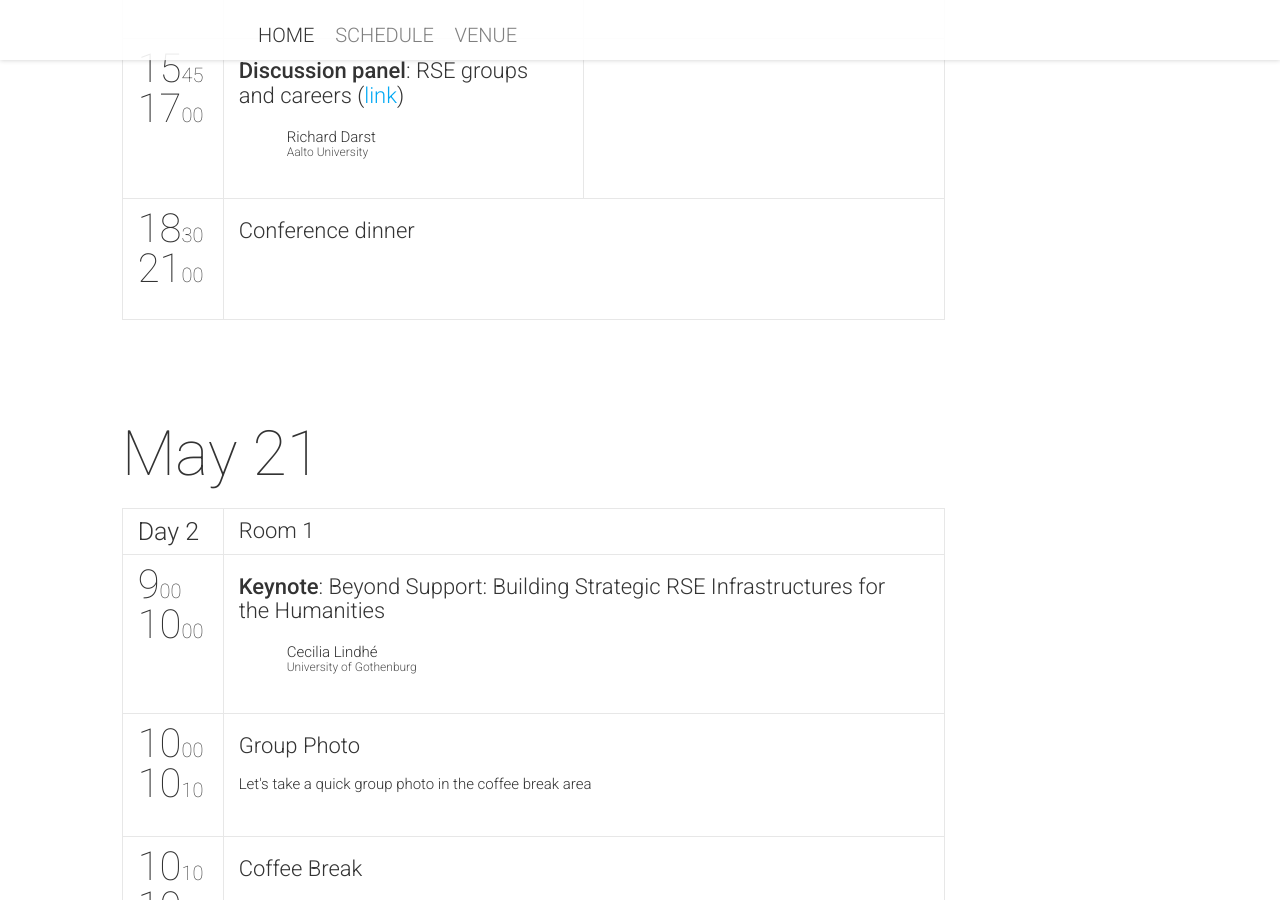
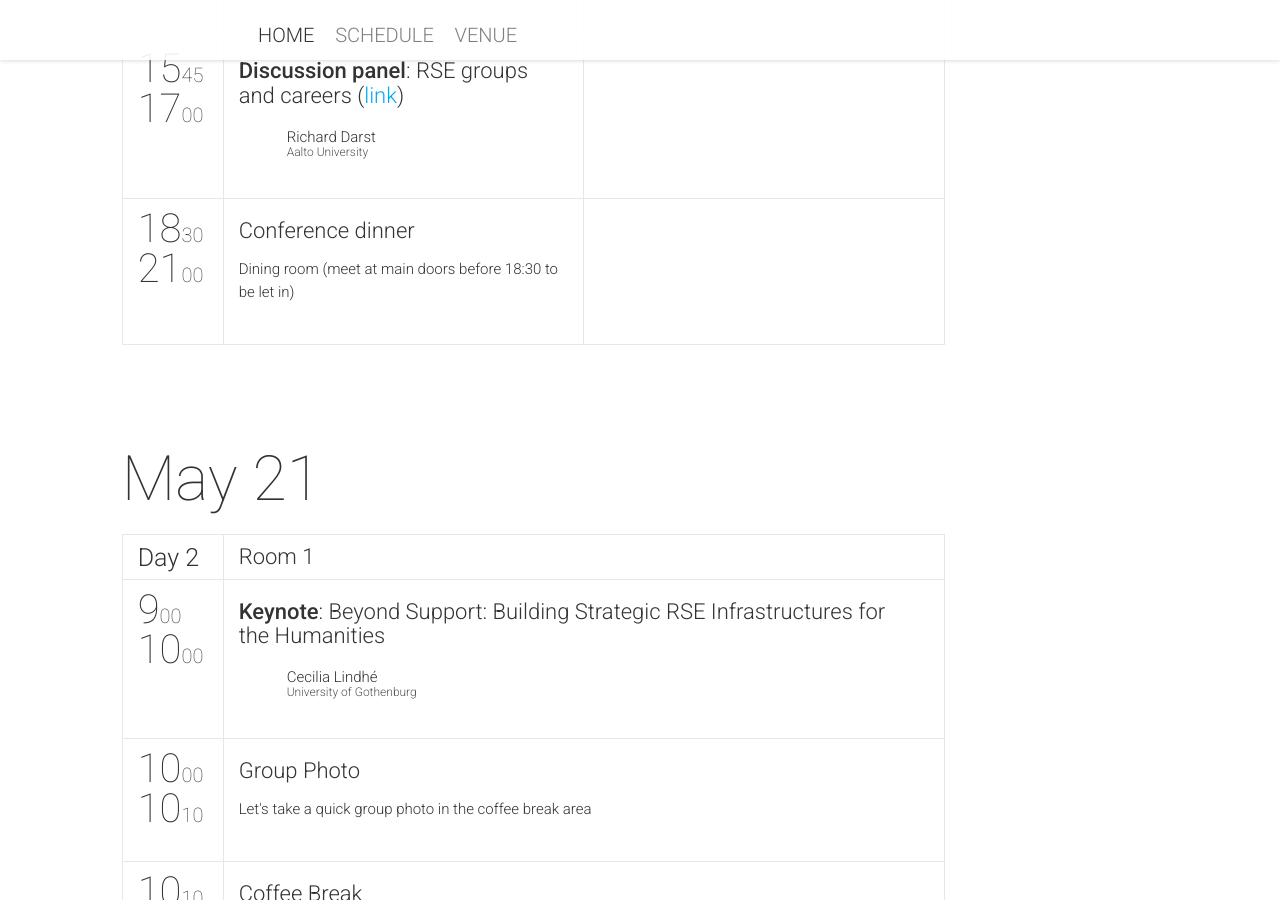
Before and after one commit to nordic-rse/nrse2025, a Jekyll site: the page built from index.html, in a window 1280 px wide and 900 px high, scrolled down 3060 px. Built offline with Jekyll 4.4.1, drawn with Linux system fonts in a browser that asks for light colours; nearby versions of some CDN libraries; comment, search, counter and statistics services are not loaded.

```diff
--- a/_data/schedule.yml
+++ b/_data/schedule.yml
@@ -65,7 +65,7 @@
     - {
         startTime: "18:30",
         endTime: "21:00",
-        sessionIds: [504]  # dinner
+        sessionIds: [504,999]  # dinner
     }
 
 
--- a/_data/sessions.yml
+++ b/_data/sessions.yml
@@ -49,7 +49,8 @@
 -
   id: 504
   title: "Conference dinner"
-  place: "Dining room (meet at main doors at 18:30 to be let in)"
+  place: "Dining room (meet at main doors before 18:30 to be let in)"
+  description: "Dining room (meet at main doors before 18:30 to be let in)"
   service: true
 
 
```
